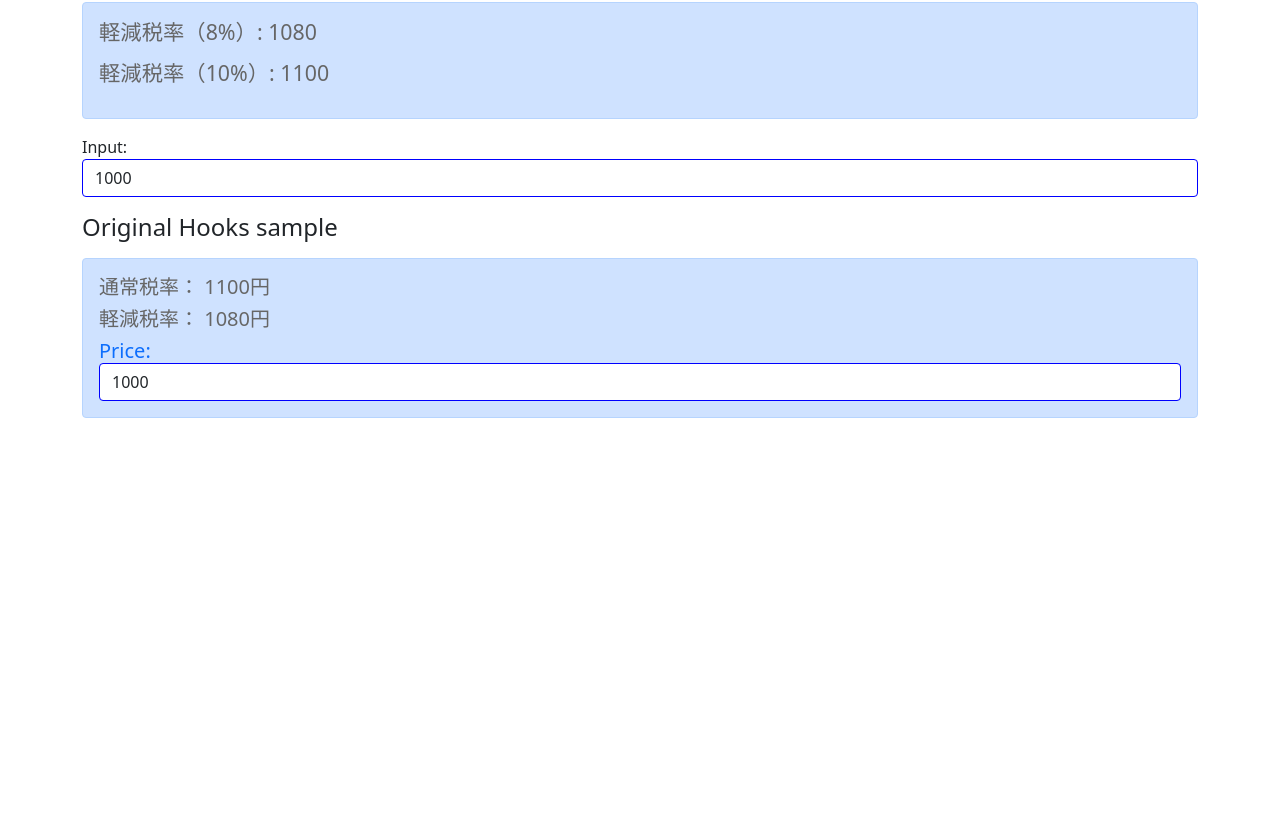
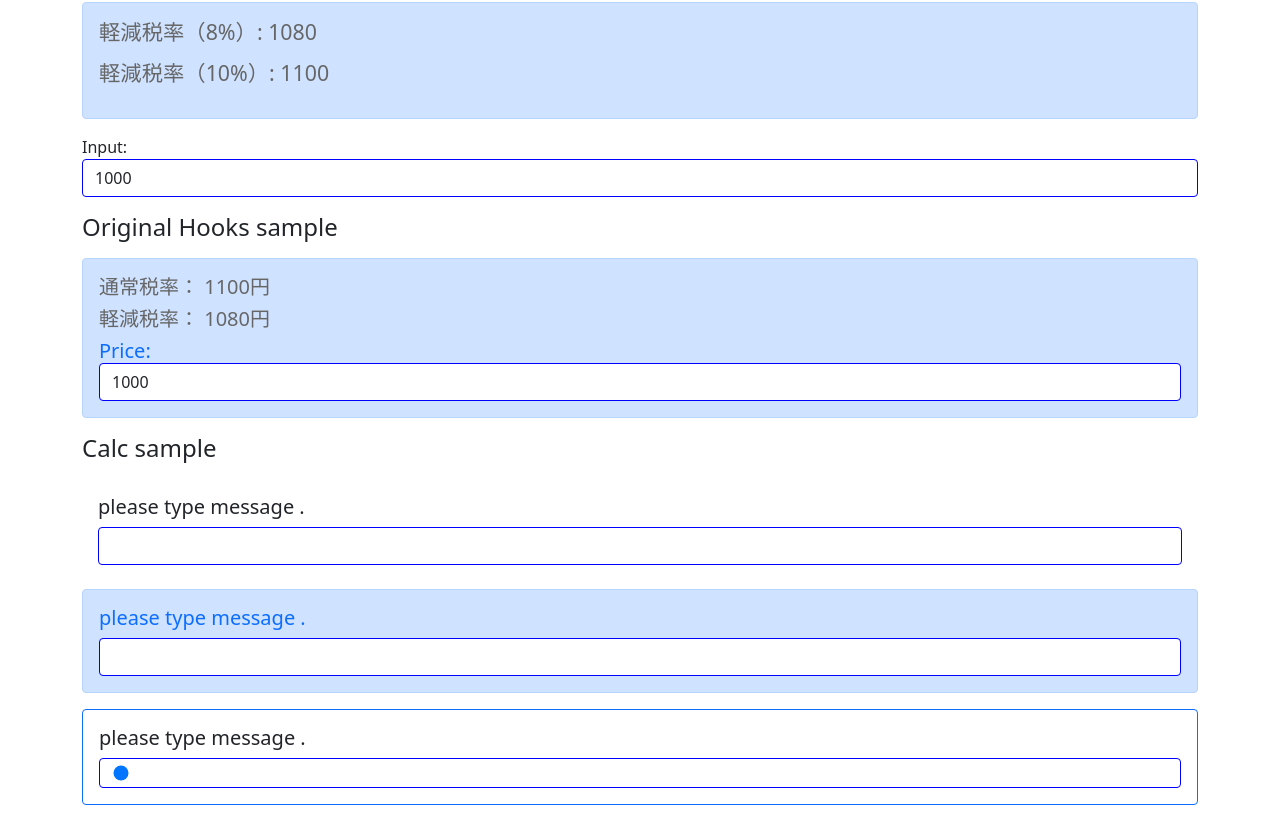
Before and after one commit to tomokiyao/Frontend, a React (Create React App) app in the folder react-hooks/: page / in a window 1280 px wide. Shown: the part 1434-2247 px from the top of the page. Before the commit the page ends 1868 px from the top, so only its background shows below. Built offline with nearby package versions, Linux system fonts and the light colour scheme.

Commit message:
original hook include function

```diff
--- /dev/null
+++ b/react-hooks/src/components/calc/AlertMessage.js
@@ -0,0 +1,35 @@
+import React from 'react';
+import '../../App.css';
+
+import { useCalc } from './hooks';
+
+const AlertMessage = () => {
+  const total = (a) => {
+    let re = 0;
+    for (let i = 0; i <= a; i++) {
+      re += i;
+    }
+    return re;
+  };
+
+  const [msg, setCalc] = useCalc(total);
+
+  const handleChange = (e) => {
+    setCalc(e.target.value);
+  };
+
+  return (
+    <div className="alert alert-primary h5 text-primary">
+      <h5>{msg}</h5>
+      <input
+        type="number"
+        onChange={handleChange}
+        min="0"
+        max="100000"
+        className="form-control"
+      />
+    </div>
+  );
+};
+
+export default AlertMessage;
--- /dev/null
+++ b/react-hooks/src/components/calc/App.js
@@ -0,0 +1,21 @@
+import React from 'react';
+import '../../App.css';
+
+import PlainMessage from './PlainMessage';
+import AlertMessage from './AlertMessage';
+import CardMessage from './CardMessage';
+
+const App = () => {
+  return (
+    <div>
+      <div className="container">
+        <h4 className="my-3">Calc sample</h4>
+        <PlainMessage />
+        <AlertMessage />
+        <CardMessage />
+      </div>
+    </div>
+  );
+};
+
+export default App;
--- /dev/null
+++ b/react-hooks/src/components/calc/CardMessage.js
@@ -0,0 +1,32 @@
+import React from 'react';
+import '../../App.css';
+
+import { useCalc } from './hooks';
+
+const CardMessage = () => {
+  const tax = (a) => {
+    return Math.floor(a * 1.1);
+  };
+
+  const [msg, setCalc] = useCalc(tax);
+
+  const handleChange = (e) => {
+    setCalc(e.target.value);
+  };
+
+  return (
+    <div className="card p-3 h5 border-primary">
+      <h5>{msg}</h5>
+      <input
+        type="range"
+        onChange={handleChange}
+        min="0"
+        max="100000"
+        step="100"
+        className="form-control"
+      />
+    </div>
+  );
+};
+
+export default CardMessage;
--- /dev/null
+++ b/react-hooks/src/components/calc/PlainMessage.js
@@ -0,0 +1,21 @@
+import React from 'react';
+import '../../App.css';
+
+import { useCalc } from './hooks';
+
+const PlainMessage = () => {
+  const [msg, setCalc] = useCalc();
+
+  const handleChange = (e) => {
+    setCalc(e.target.value);
+  };
+
+  return (
+    <div className="p-3 h5">
+      <h5>{msg}</h5>
+      <input type="number" onChange={handleChange} className="form-control" />
+    </div>
+  );
+};
+
+export default PlainMessage;
--- /dev/null
+++ b/react-hooks/src/components/calc/hooks.js
@@ -0,0 +1,20 @@
+import React, { useState } from 'react';
+
+export const useCalc = (
+  func = (a) => {
+    return a;
+  }
+) => {
+  const [msg, setMsg] = useState('please type message .');
+
+  const setValue = (p) => {
+    let res = func(p);
+    setMsg(
+      <p className="h5">
+        {p}の結果は、{res}です。
+      </p>
+    );
+  };
+
+  return [msg, setValue];
+};
--- a/react-hooks/src/index.js
+++ b/react-hooks/src/index.js
@@ -8,6 +8,7 @@
 import Form from './components/form/Form';
 import SideEffect from './components/side_effect/SideEffect';
 import OriginalHook from './components/original_hook/OriginalHook';
+import Calc from './components/calc/App';
 
 import reportWebVitals from './reportWebVitals';
 import 'bootstrap/dist/css/bootstrap.min.css';
@@ -20,6 +21,7 @@
     <Form />
     <SideEffect />
     <OriginalHook />
+    <Calc />
   </React.StrictMode>,
   document.getElementById('root')
 );
```
